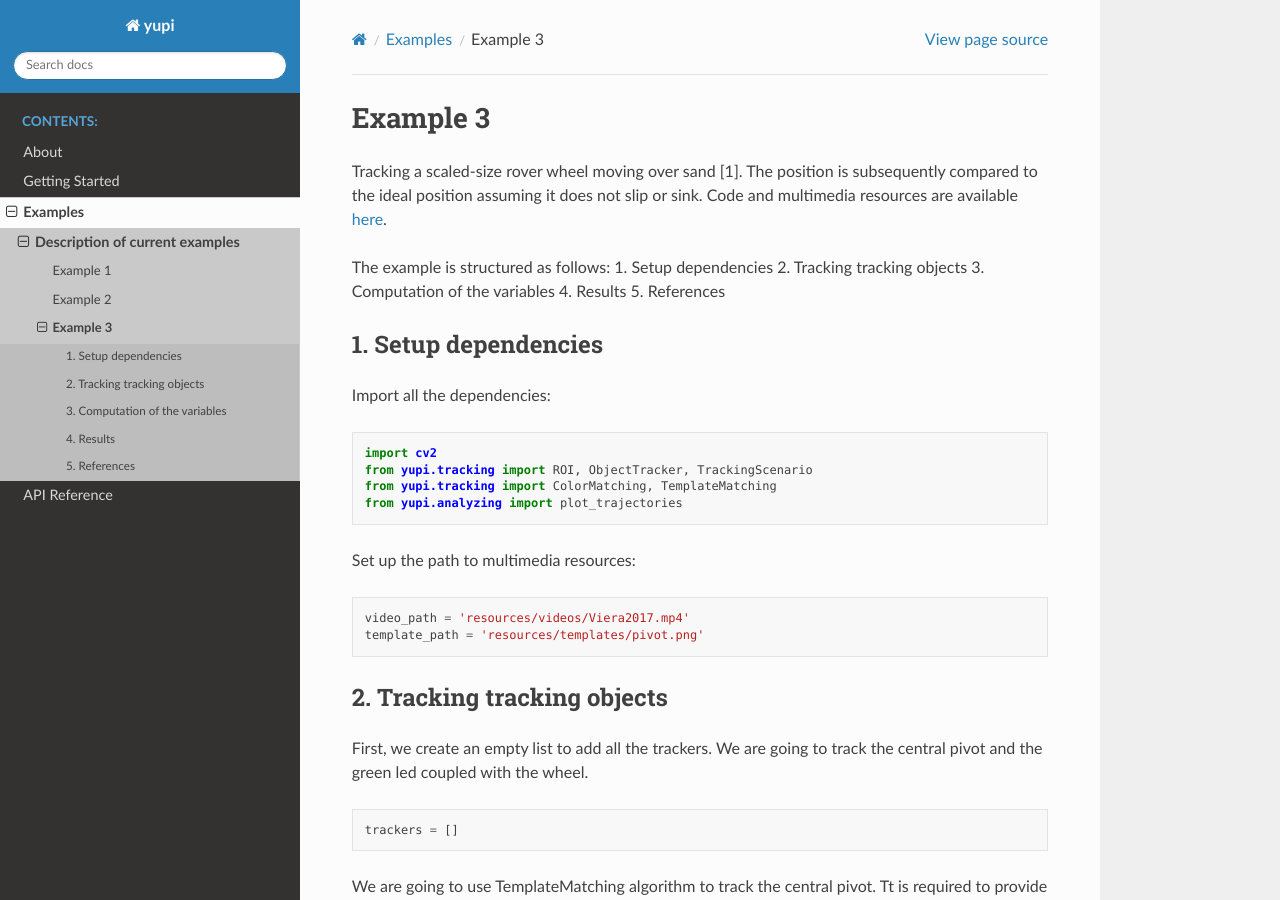
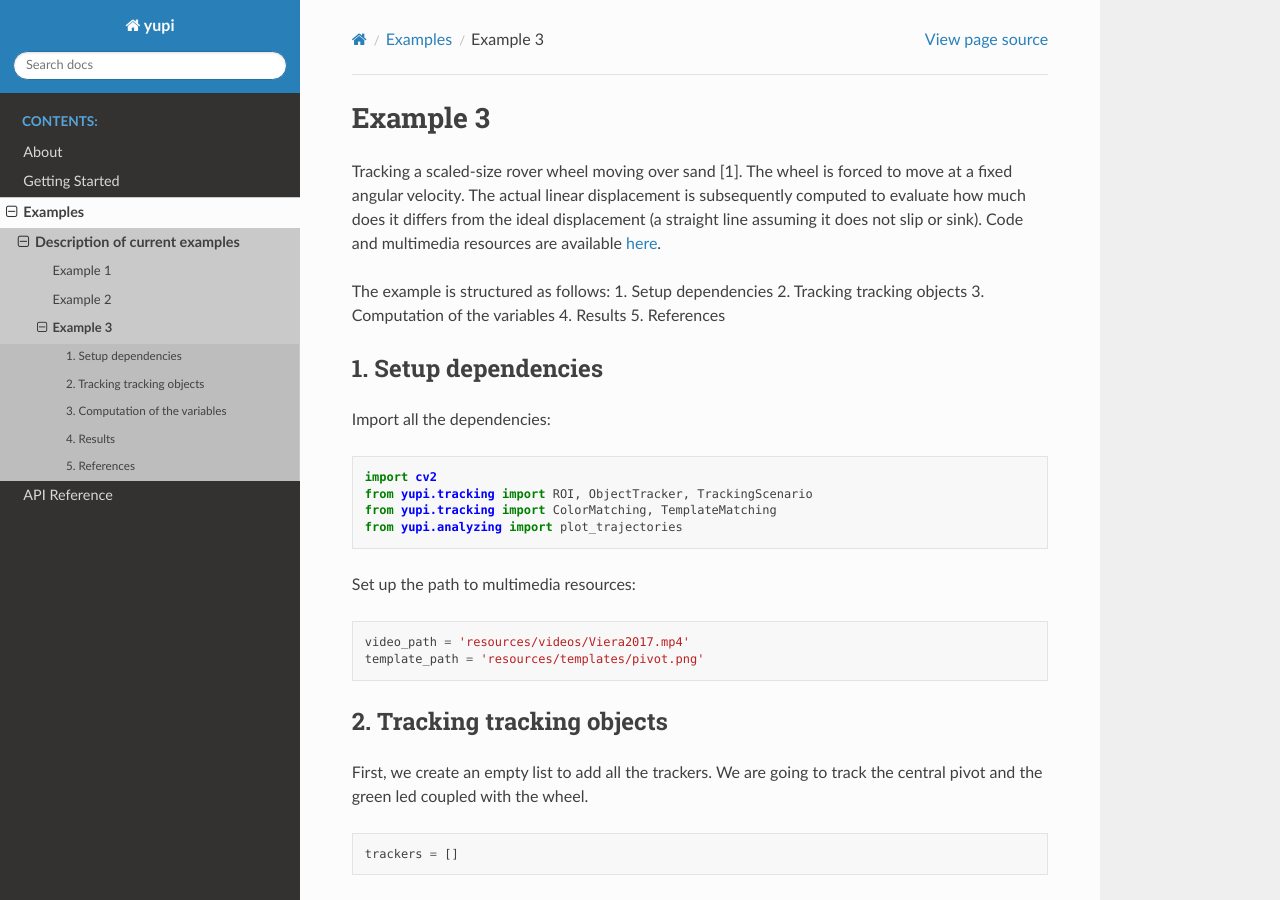
Before and after one commit to yupidevs/yupi, a Sphinx documentation site: the page built from docs/source/examples/example3.rst, in a window 1280 px wide and 900 px high. Built offline with Sphinx 7.4.7 and the Read the Docs theme 2.0.0, drawn with Linux system fonts in a browser that asks for light colours.

Commit message:
Improve the description of example 3

```diff
--- a/docs/source/examples/example3.rst
+++ b/docs/source/examples/example3.rst
@@ -2,9 +2,11 @@ Example 3
 =========
 
 Tracking a scaled-size rover wheel moving over sand [1].
-The position is subsequently compared to the ideal position
-assuming it does not slip or sink. Code and multimedia
-resources are available
+The wheel is forced to move at a fixed angular velocity.
+The actual linear displacement is subsequently computed
+to evaluate how much does it differs from the ideal
+displacement (a straight line assuming it does not slip
+or sink). Code and multimedia resources are available
 `here <https://github.com/yupidevs/yupi_examples/>`_.
 
 The example is structured as follows:
```
